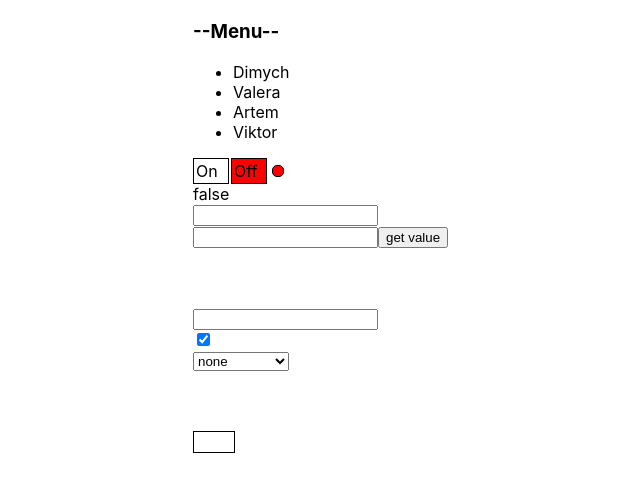
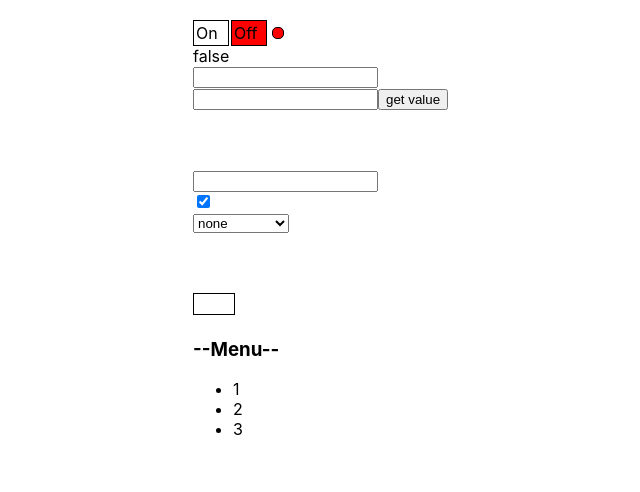
Before and after one commit to ElenaBoyko1992/React-Detail-Course, a React (Create React App) app: page / in a window 1280 px wide. Shown: the top 492 px of the page, without its empty margins (147-787 px from the left). Built offline with nearby package versions, Linux system fonts and the light colour scheme.

Commit message:
16 lesson

```diff
--- a/src/App.tsx
+++ b/src/App.tsx
@@ -6,6 +6,7 @@ import UncontrolledOnOff from "./components/UncontrolledOnOff/UncontrolledOnOff"
 import {GetValueOfUncontrolledInput, UncontrolledInput} from "./components/UncontrolledInputs/UncontrolledInput";
 import {ControlledCheckbox, ControlledInputs, ControlledSelect} from "./components/ControlledInputs/ControlledInputs";
 import {Select} from "./components/Select/Select";
+import UncontrolledAccordion from "./components/UncontrolledAccordion/UncontrolledAccordion";
 
 function App() {
     console.log("App rendering")
@@ -18,14 +19,14 @@ function App() {
     return (
         <div className={'App'}>
 
-            <Accordion titleValue={"Menu"} collapsed={accordionCollapsed}
+            {/*            <Accordion titleValue={"Menu"} collapsed={accordionCollapsed}
                        onChange={() => setAccordionCollapsed(!accordionCollapsed)}
                        items={[{title: 'Dimych', value: 1}, {title: 'Valera', value: 2}, {
                            title: 'Artem',
                            value: 3
                        }, {title: 'Viktor', value: 4}]}
                        onClick={(value) => alert(`item ${value} was clicked`)}
-            />
+            />*/}
 
             {/*<UncontrolledOnOff/>*/}
             {/*<OnOff on={switchOn} onChange={setSwitchOn}/>*/}
@@ -49,16 +50,16 @@ function App() {
             }, {title: 'Viktor', value: "s"}]} onChange={setValue} value={value}/>
 
 
-            {/*
 
-            <Rating value={ratingValue} onClick={setRatingValue}/>
 
-            <UncontrolledRating />*/}
-            {/*            <OnOff/>
+{/*            <Rating value={ratingValue} onClick={setRatingValue}/>
+
+            <UncontrolledRating />
+                        <OnOff/>*/}
 
             <UncontrolledAccordion titleValue={"Menu"}/>
 
-            <UncontrolledRating />*/}
+   {/*         <UncontrolledRating />*/}
 
 
             {/*            <OnOff/>
--- a/src/components/UncontrolledAccordion/UncontrolledAccordion.tsx
+++ b/src/components/UncontrolledAccordion/UncontrolledAccordion.tsx
@@ -1,4 +1,6 @@
-import React, {useState} from "react";
+import React, {useReducer, useState} from "react";
+import {reduser, TOGGLE_COLLAPSED} from "./reduser";
+
 
 type AccordionPropsType = {
     titleValue: string
@@ -8,11 +10,14 @@ type AccordionPropsType = {
 function UncontrolledAccordion(props: AccordionPropsType) {
     console.log("Accordion rendering")
 
-    let [collapsed, setCollapsed] = useState(true)
+    /*let [collapsed, setCollapsed] = useState(false);*/
+    let [state, dispatch] = useReducer(reduser, {collapsed: false});
 
     return <div>
-        <AccordionTitle title={props.titleValue} onClick={() => setCollapsed(!collapsed)}/>
-        {!collapsed && <AccordionBody/>}
+        <AccordionTitle title={props.titleValue} onClick={() => {
+            dispatch({type: TOGGLE_COLLAPSED})
+        }}/>
+        {!state.collapsed && <AccordionBody/>}
     </div>
 }
 
--- /dev/null
+++ b/src/components/UncontrolledAccordion/reduser.ts
@@ -0,0 +1,21 @@
+type ActionType = {
+    type: string
+}
+export const TOGGLE_COLLAPSED = "TOGGLE-COLLAPSED";
+
+export type StateType = {
+    collapsed: boolean
+}
+
+export const reduser = (state: StateType, action: ActionType): StateType => {
+    switch (action.type) {
+        case TOGGLE_COLLAPSED:
+            return {
+                ...state,
+                collapsed: !state.collapsed
+            }
+        default:
+            throw new Error("Bad action type")
+    }
+    return state;
+}
```
Also changed, not shown: 1 other file (tests, documents, lock files or other folders).
